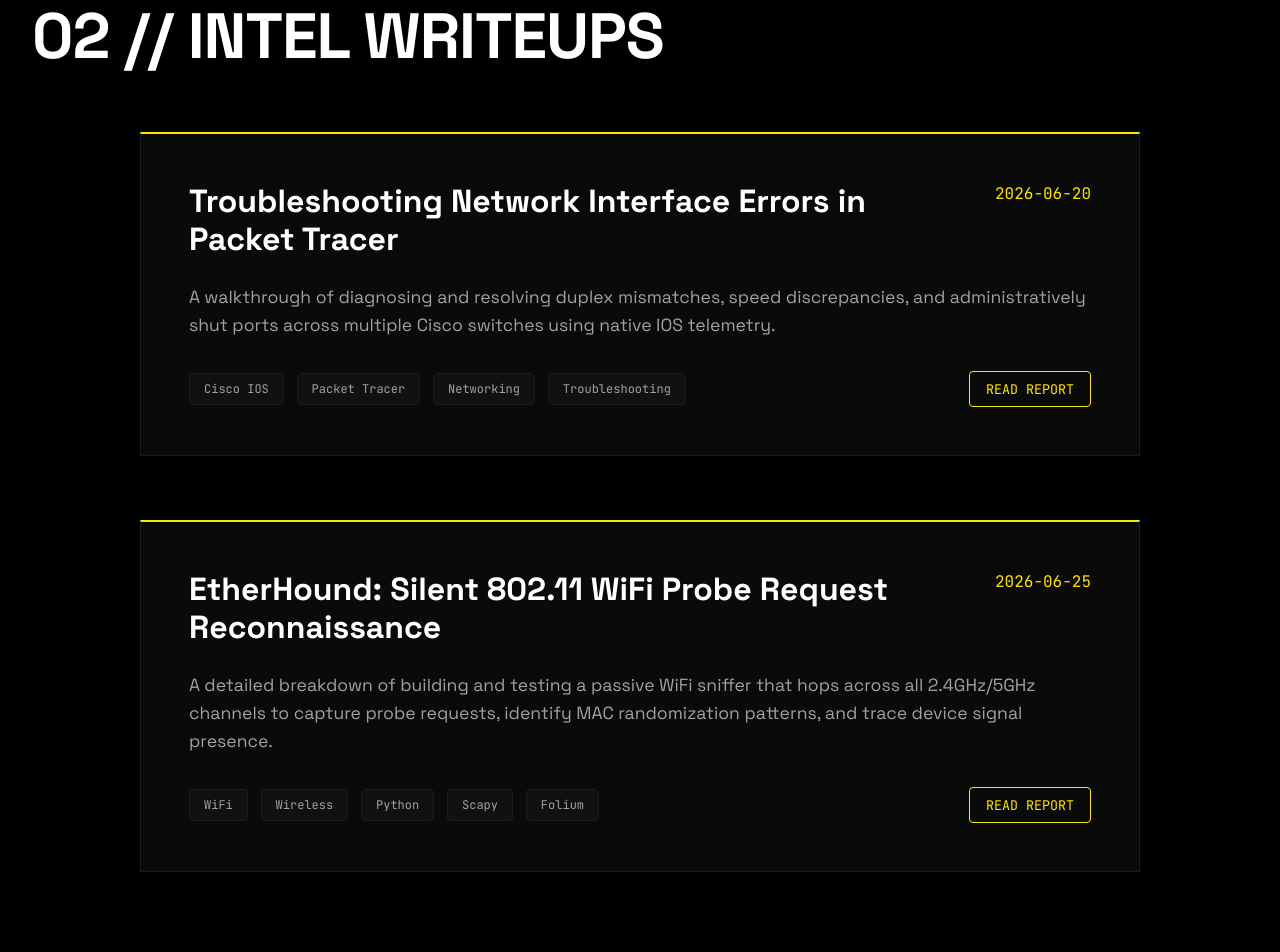
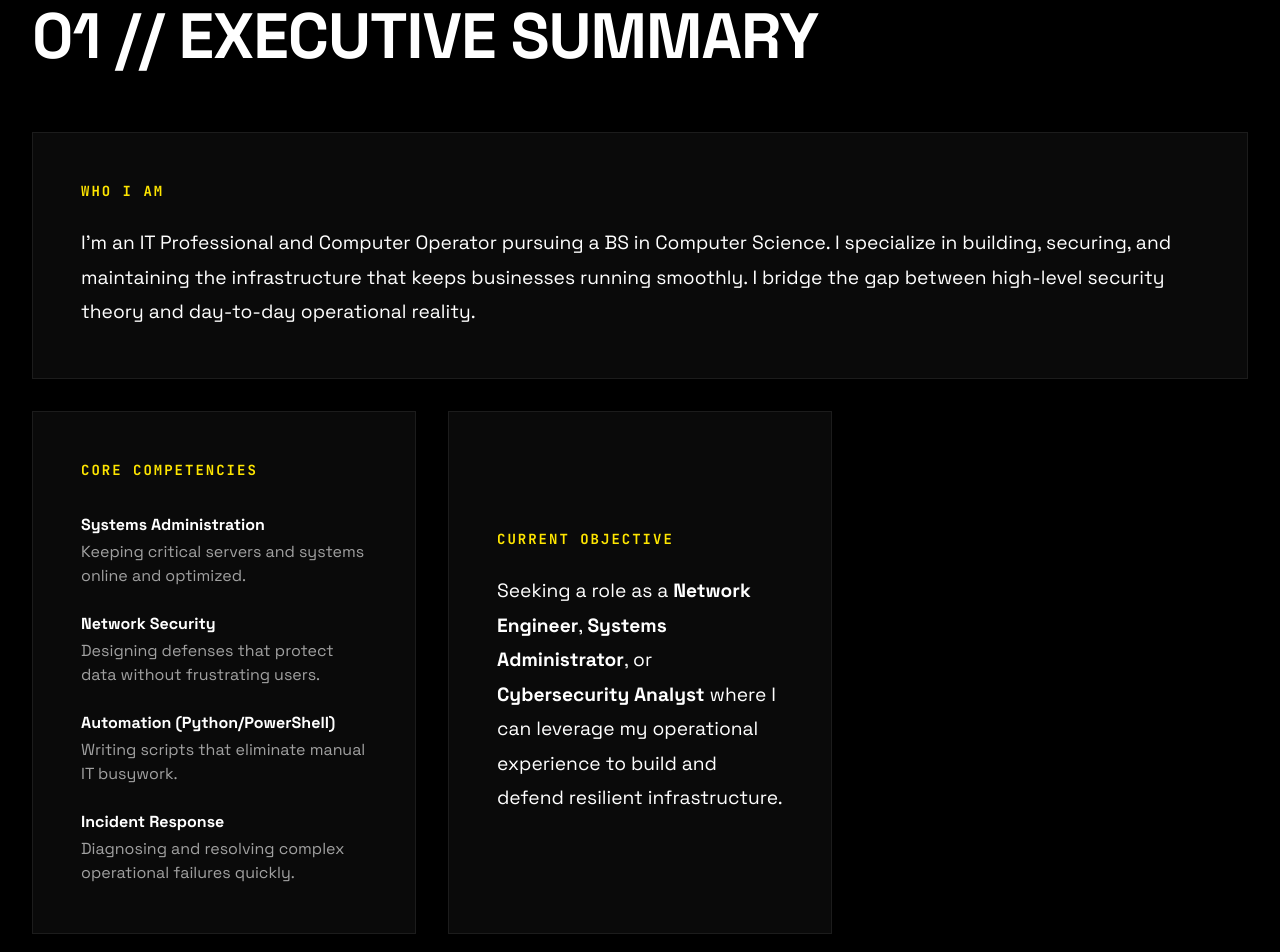
Before and after one commit to kevmill29/new-portfolio-website, a React (Vite) app: page / in a window 1280 px wide. Shown: the part 940-1892 px from the top of the page. Built offline with nearby package versions, Linux system fonts and the light colour scheme.

Commit message:
Add plain-English Executive Summary layer and update Hero targeting

```diff
--- a/src/App.tsx
+++ b/src/App.tsx
@@ -4,6 +4,7 @@ import gsap from 'gsap';
 import { ScrollTrigger } from 'gsap/ScrollTrigger';
 
 import Hero from './components/Hero';
+import About from './components/About';
 import Sandbox from './components/Sandbox';
 import Writeups from './components/Writeups';
 import Career from './components/Career';
@@ -58,6 +59,7 @@ function App() {
       <main style={{ overflow: 'hidden' }}>
         <div style={{ maxWidth: '1400px', margin: '0 auto' }}>
           <Hero />
+          <About />
           <Writeups />
           <Career />
           <Sandbox />
--- /dev/null
+++ b/src/components/About.tsx
@@ -0,0 +1,75 @@
+import { useRef } from 'react';
+import gsap from 'gsap';
+import { useGSAP } from '@gsap/react';
+import { ScrollTrigger } from 'gsap/ScrollTrigger';
+
+gsap.registerPlugin(ScrollTrigger);
+
+export default function About() {
+  const sectionRef = useRef<HTMLElement>(null);
+
+  useGSAP(() => {
+    gsap.fromTo('.about-box',
+      { y: 100, opacity: 0, scale: 0.95 },
+      {
+        y: 0, opacity: 1, scale: 1,
+        duration: 0.8,
+        stagger: 0.15,
+        ease: 'power3.out',
+        scrollTrigger: {
+          trigger: sectionRef.current,
+          start: 'top 70%',
+        }
+      }
+    );
+  }, { scope: sectionRef });
+
+  return (
+    <section ref={sectionRef} id="about" className="about-section" style={{ padding: '8rem 2rem', position: 'relative', zIndex: 10 }}>
+      <h2 style={{ fontSize: '4rem', marginBottom: '3rem', letterSpacing: '-1px' }}>01 // EXECUTIVE SUMMARY</h2>
+
+      <div className="bento-grid" style={{ display: 'grid', gridTemplateColumns: 'repeat(auto-fit, minmax(350px, 1fr))', gap: '2rem' }}>
+
+        {/* Short Version Box */}
+        <div className="glass-panel about-box" style={{ padding: '3rem', gridColumn: '1 / -1' }}>
+          <h3 className="text-accent font-mono" style={{ marginBottom: '1.5rem', fontSize: '14px', letterSpacing: '2px' }}>WHO I AM</h3>
+          <p style={{ fontSize: '1.2rem', lineHeight: 1.8, color: 'var(--text-primary)' }}>
+            I'm an IT Professional and Computer Operator pursuing a BS in Computer Science. I specialize in building, securing, and maintaining the infrastructure that keeps businesses running smoothly. I bridge the gap between high-level security theory and day-to-day operational reality.
+          </p>
+        </div>
+
+        {/* Competencies Box */}
+        <div className="glass-panel about-box" style={{ padding: '3rem' }}>
+          <h3 className="text-accent font-mono" style={{ marginBottom: '2rem', fontSize: '14px', letterSpacing: '2px' }}>CORE COMPETENCIES</h3>
+          <ul style={{ listStyle: 'none', display: 'flex', flexDirection: 'column', gap: '1.5rem' }}>
+            <li>
+              <strong style={{ display: 'block', color: 'var(--text-primary)', marginBottom: '0.2rem' }}>Systems Administration</strong>
+              <span style={{ color: 'var(--text-secondary)' }}>Keeping critical servers and systems online and optimized.</span>
+            </li>
+            <li>
+              <strong style={{ display: 'block', color: 'var(--text-primary)', marginBottom: '0.2rem' }}>Network Security</strong>
+              <span style={{ color: 'var(--text-secondary)' }}>Designing defenses that protect data without frustrating users.</span>
+            </li>
+            <li>
+              <strong style={{ display: 'block', color: 'var(--text-primary)', marginBottom: '0.2rem' }}>Automation (Python/PowerShell)</strong>
+              <span style={{ color: 'var(--text-secondary)' }}>Writing scripts that eliminate manual IT busywork.</span>
+            </li>
+            <li>
+              <strong style={{ display: 'block', color: 'var(--text-primary)', marginBottom: '0.2rem' }}>Incident Response</strong>
+              <span style={{ color: 'var(--text-secondary)' }}>Diagnosing and resolving complex operational failures quickly.</span>
+            </li>
+          </ul>
+        </div>
+
+        {/* Objective Box */}
+        <div className="glass-panel about-box" style={{ padding: '3rem', display: 'flex', flexDirection: 'column', justifyContent: 'center' }}>
+          <h3 className="text-accent font-mono" style={{ marginBottom: '1.5rem', fontSize: '14px', letterSpacing: '2px' }}>CURRENT OBJECTIVE</h3>
+          <p style={{ fontSize: '1.2rem', lineHeight: 1.8, color: 'var(--text-primary)' }}>
+            Seeking a role as a <strong>Network Engineer</strong>, <strong>Systems Administrator</strong>, or <strong>Cybersecurity Analyst</strong> where I can leverage my operational experience to build and defend resilient infrastructure.
+          </p>
+        </div>
+
+      </div>
+    </section>
+  );
+}
--- a/src/components/Hero.tsx
+++ b/src/components/Hero.tsx
@@ -62,8 +62,8 @@ export default function Hero() {
           <h1 className="hero-text-reveal" style={{ fontSize: '8vw', lineHeight: 1, marginBottom: '1rem', textTransform: 'uppercase', letterSpacing: '-0.02em' }}>
             KEVIN EMILE
           </h1>
-          <h2 className="hero-text-reveal text-accent" style={{ fontSize: '1.5rem', fontFamily: 'var(--font-mono)', letterSpacing: '2px' }}>
-            // CYBERSECURITY_ENGINEER
+          <h2 className="hero-text-reveal text-accent" style={{ fontSize: '1.2rem', fontFamily: 'var(--font-mono)', letterSpacing: '1px', lineHeight: 1.5 }}>
+            // Aspiring Network & Security Engineer — targeting SOC Analyst, Network Security, and cleared cybersecurity roles
           </h2>
           <p className="hero-text-reveal" style={{ marginTop: '2rem', maxWidth: '800px', color: 'var(--text-secondary)', fontSize: '1.2rem', lineHeight: 1.6 }}>
             Uptime isn't a goal, it's the baseline. Security isn't a feature, it's the foundation. I engineer the infrastructure people only notice when it isn't there — and make sure they never have to.
--- a/src/components/Sandbox.tsx
+++ b/src/components/Sandbox.tsx
@@ -143,7 +143,7 @@ export default function Sandbox() {
 
   return (
     <section ref={sectionRef} className="sandbox-section" style={{ minHeight: '100vh', overflow: 'hidden', padding: '4rem 0', background: 'var(--bg-black)' }}>
-      <h2 style={{ fontSize: '4rem', marginBottom: '3rem', letterSpacing: '-1px', paddingLeft: '2rem' }}>01 // THE SANDBOX</h2>
+      <h2 style={{ fontSize: '4rem', marginBottom: '3rem', letterSpacing: '-1px', paddingLeft: '2rem' }}>04 // THE SANDBOX</h2>
 
       <div
         ref={scrollWrapperRef}
```
